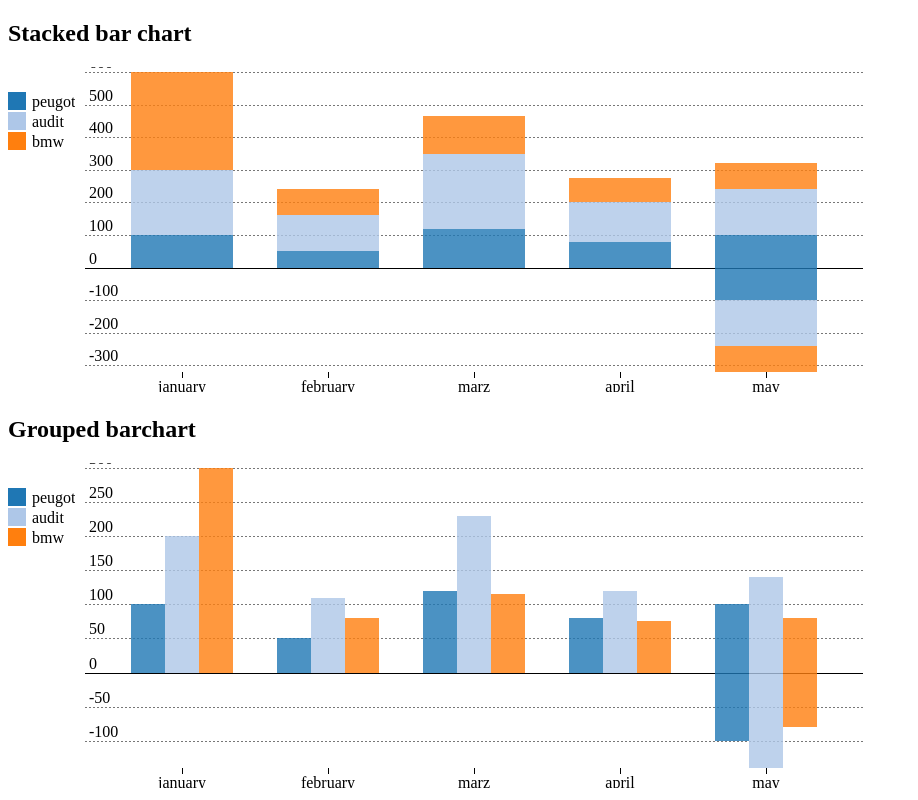
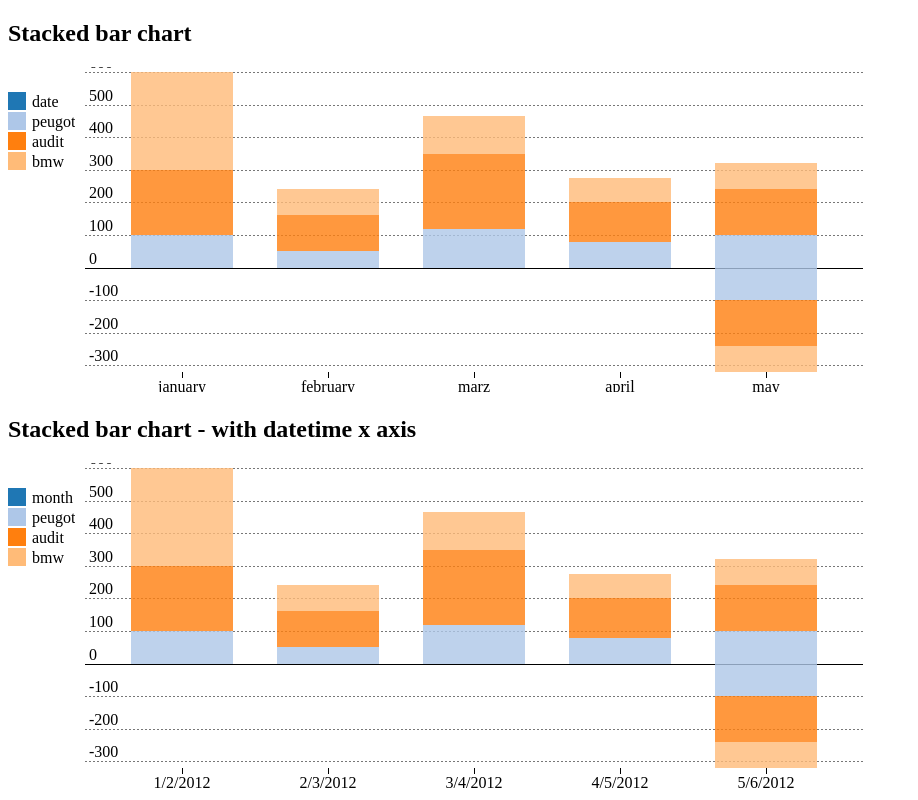
Before and after one commit to hoonzis/KoExtensions, a plain HTML site: page testpages/barcharttests.html in a window 1280 px wide. Shown: the top 800 px of the page, without its empty margins (0-918 px from the left). Drawn offline with Linux system fonts and the light colour scheme.

Commit message:
determine datetime x-axis tick format for line and bar chart

```diff
--- a/Scripts/KoExtensions/Charts/barchart.js
+++ b/Scripts/KoExtensions/Charts/barchart.js
@@ -33,12 +33,14 @@ define(['d3','./../charting','./../kotools'], function (d3,charting,koTools) {
 
         var dims = charting.getDimensions(options, el,keys);
 
+        var xKeys = data.map(function(d){return d[xcoord];});
+        var scaleDef = charting.determineXScale(xKeys,null,options);
+
         var x = d3.scale.ordinal()
             .rangeRoundBands([0, dims.width], 0.3);
 
         var y = d3.scale.linear()
             .rangeRound([dims.height, 0]);
-
 
         //runs overs all the data. copies the result to a new array.
         //for each item we need y0 and y1 - are the y coordinates of the rectangle
@@ -53,8 +55,7 @@ define(['d3','./../charting','./../kotools'], function (d3,charting,koTools) {
 
             var values = [];
             color.domain().forEach(function (m) {
-
-                if (d[m] === 0 || d[m] === null)
+                if (!koTools.isNumber(d[m]) || d[m] === 0 || d[m] === null)
                     return;
                 var xLabel = newD.x;
                 if (options.xUnitFormat)
--- a/Scripts/KoExtensions/charting.js
+++ b/Scripts/KoExtensions/charting.js
@@ -235,7 +235,7 @@ define(['d3','./kotools'],function (d3,koTools) {
         return yAxis;
     };
 
-    charting.determineXScale = function (data, def,linename) {
+    charting.determineXScale = function (data, def,options) {
         if (!def) {
             def = {
                 allNumbers: true,
@@ -260,7 +260,11 @@ define(['d3','./kotools'],function (d3,koTools) {
 
         def.xKeys = def.xKeys.concat(newKeys);
         def.scaleType = def.allNumbers ? 'linear' : def.allDates ? 'date' : 'ordinal';
-        def.xUnitFormat = def.allNumbers ? null : koTools.getIdealDateFormat([def.min,def.max]);
+        def.xUnitFormat = def.allDates ? koTools.getIdealDateFormat([def.min,def.max]) : null;
+        if(!options.xUnitFormat){
+            options.xUnitFormat = def.xUnitFormat;
+        }
+
         return def;
     };
 
@@ -269,12 +273,8 @@ define(['d3','./kotools'],function (d3,koTools) {
         data.forEach(function(i) {
             def = charting.determineXScale(i.values.map(function(v) {
                 return v.x;
-            }), def,i.linename);
+            }), def,options);
         });
-
-        if(!options.xUnitFormat){
-            options.xUnitFormat = def.xUnitFormat;
-        }
         return def;
     };
 
--- a/Scripts/KoExtensions/kotools.js
+++ b/Scripts/KoExtensions/kotools.js
@@ -481,7 +481,7 @@ define(['d3'],function (d3) {
                     return val;
                 };
             }else {
-                var diffHours = Math.abs(date1 - date2) / 36e5;
+                var diffHours = Math.abs(max - min) / 36e5;
                 if(diffHours > 2){
                     return function(d){
                         return d.getHours() + ":" + d.getMinutes();
--- a/testpages/barcharttests.html
+++ b/testpages/barcharttests.html
@@ -9,6 +9,10 @@
 <body>
 	<h2>Stacked bar chart</h2>
   <div id="monthlySales" data-bind="barchart: carSales, chartOptions:{legend:true, width:800,height:300,style:'stack',xcoord:'month'}">
+  </div>
+
+  <h2>Stacked bar chart - with datetime x axis</h2>
+  <div id="monthlySales" data-bind="barchart: carSales, chartOptions:{legend:true, width:800,height:300,style:'stack',xcoord:'date'}">
   </div>
 
 	<h2>Grouped barchart</h2>
@@ -32,30 +36,35 @@
             koext.registerExtensions();
             var data = [
                 {
+                    date: new Date(2012,1,1),
                     month: 'january',
                     peugot: 100,
                     audit: 200,
                     bmw: 300
                 },
                 {
+                    date: new Date(2012,2,2),
                     month: 'february',
                     peugot: 50,
                     audit: 110,
                     bmw: 80
                 },
                 {
+                    date: new Date(2012,3,3),
                     month: 'marz',
                     peugot: 120,
                     audit: 230,
                     bmw: 115
                 },
                 {
+                    date: new Date(2012,4,4),
                     month: 'april',
                     peugot: 80,
                     audit: 120,
                     bmw: 75
                 },
                 {
+                    date: new Date(2012,5,5),
                     month: 'may',
                     peugot: 100,
                     audit: 140,
@@ -63,6 +72,7 @@
                 },
                 //negative values
                 {
+                    date: new Date(2012,5,5),
                     month: 'may',
                     peugot: -100,
                     audit: -140,
```
Also changed, not shown: src/KoExtensions.js (+12 -11 lines).
